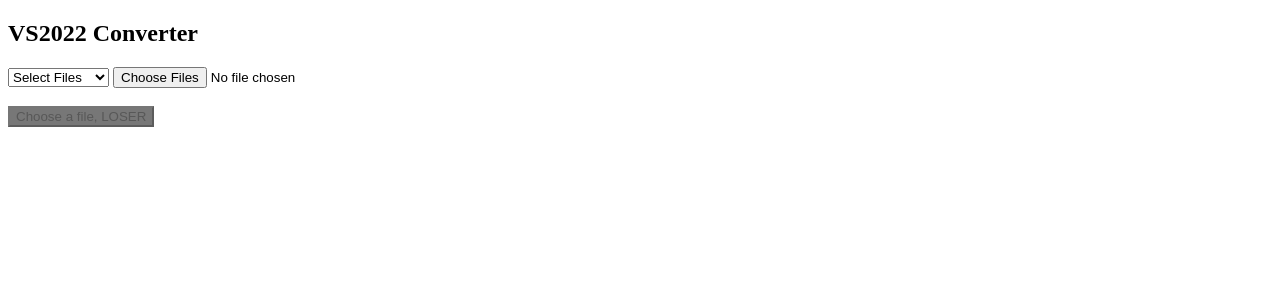
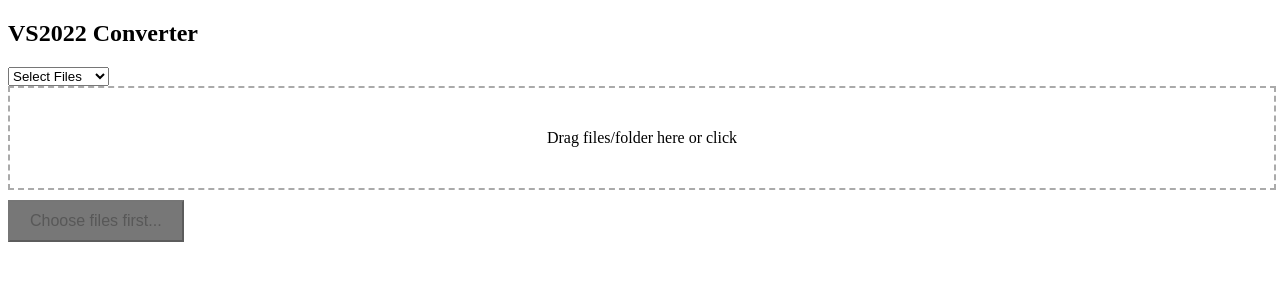
Before and after one commit to SJLJ-java/VSC-VS2022converter, a Flask app: page / in a window 1280 px wide. Shown: the top 300 px of the page. Run offline with Flask 3, Linux system fonts and the light colour scheme.

Commit message:
Alpha Kappa

```diff
--- a/templates/index.html
+++ b/templates/index.html
@@ -2,15 +2,17 @@
 <html>
 <head>
     <title>VS2022 Converter</title>
+    <style>
+        #convertBtn {
+            padding: 10px 20px;
+            font-size: 16px;
+        }
 
-    <style>
-        /* Disabled button */
         #convertBtn:disabled {
             background: #777;
             cursor: not-allowed;
         }
 
-        /* RGB animation when enabled */
         @keyframes rgbRotate {
             0%   { background: red; }
             33%  { background: green; }
@@ -18,10 +20,20 @@
             100% { background: red; }
         }
 
-        /* Apply animation only when enabled */
         #convertBtn.enabled {
             color: white;
             animation: rgbRotate 3s linear infinite;
+        }
+
+        #dropZone {
+            width: 100%;
+            height: 100px;
+            border: 2px dashed #aaa;
+            display: flex;
+            align-items: center;
+            justify-content: center;
+            margin-bottom: 10px;
+            cursor: pointer;
         }
     </style>
 </head>
@@ -29,44 +41,83 @@
 
 <h2>VS2022 Converter</h2>
 
-<!-- File input -->
 <select id="modeSelect">
-  <option value="files">Select Files</option>
-  <option value="folder">Select Folder</option>
+    <option value="files">Select Files</option>
+    <option value="folder">Select Folder</option>
 </select>
-<input type="file" id="fileInput" multiple accept=".cpp,.h">
-<br><br>
-
-
-<!-- Convert button (disabled at start) -->
-<button id="convertBtn" disabled>Choose a file, LOSER</button>
+<input type="file" id="fileInput" multiple accept=".cpp,.h,.hpp" style="display:none">
+<div id="dropZone">Drag files/folder here or click</div>
+<button id="convertBtn" disabled>Choose files first...</button>
 
 <script>
 const fileInput = document.getElementById("fileInput");
 const convertBtn = document.getElementById("convertBtn");
+const dropZone = document.getElementById("dropZone");
+const modeSelect = document.getElementById("modeSelect");
 
-fileInput.addEventListener("change", () => {
+let selectedFiles = [];
 
-    if (fileInput.files.length > 0) {
-        // Enable the button
+// Enable/disable button
+function updateButtonState() {
+    if (selectedFiles.length > 0) {
         convertBtn.disabled = false;
-
-        // Apply RGB animation
         convertBtn.classList.add("enabled");
-
-        // Change button text
         convertBtn.textContent = "Convert to VS2022 Package";
     } else {
-        // If no file, disable again
         convertBtn.disabled = true;
         convertBtn.classList.remove("enabled");
         convertBtn.textContent = "Choose files first...";
     }
+}
+
+// Clicking drop zone opens file/folder picker
+dropZone.onclick = () => fileInput.click();
+
+// Drag-and-drop
+dropZone.addEventListener("dragover", e => {
+    e.preventDefault();
+    dropZone.style.background = "#eef";
+});
+dropZone.addEventListener("dragleave", () => dropZone.style.background = "");
+dropZone.addEventListener("drop", e => {
+    e.preventDefault();
+    dropZone.style.background = "";
+    selectedFiles = Array.from(e.dataTransfer.files);
+    updateButtonState();
 });
 
-// What happens when clicked
-convertBtn.addEventListener("click", () => {
-    document.getElementById("uploadForm").submit();
+// File input
+fileInput.addEventListener("change", () => {
+    selectedFiles = Array.from(fileInput.files);
+    updateButtonState();
+});
+
+// Mode select for folder picker
+modeSelect.addEventListener("change", () => {
+    if (modeSelect.value === "folder") {
+        fileInput.setAttribute("webkitdirectory", "");
+        fileInput.setAttribute("directory", "");
+    } else {
+        fileInput.removeAttribute("webkitdirectory");
+        fileInput.removeAttribute("directory");
+    }
+});
+
+// Convert button click -> send files to Flask backend
+convertBtn.addEventListener("click", async () => {
+    if (convertBtn.disabled) return;
+
+    const formData = new FormData();
+    selectedFiles.forEach(f => formData.append("files", f));
+
+    const response = await fetch("/convert", { method: "POST", body: formData });
+    const blob = await response.blob();
+    const url = URL.createObjectURL(blob);
+
+    const a = document.createElement("a");
+    a.href = url;
+    a.download = "VS2022_Converted_Project.zip";
+    a.click();
 });
 </script>
 
```
Also changed, not shown: converter.py (+16 -30 lines), .github/workflows/build.yml (deleted), .github/workflows/update-vcproj.yml.
